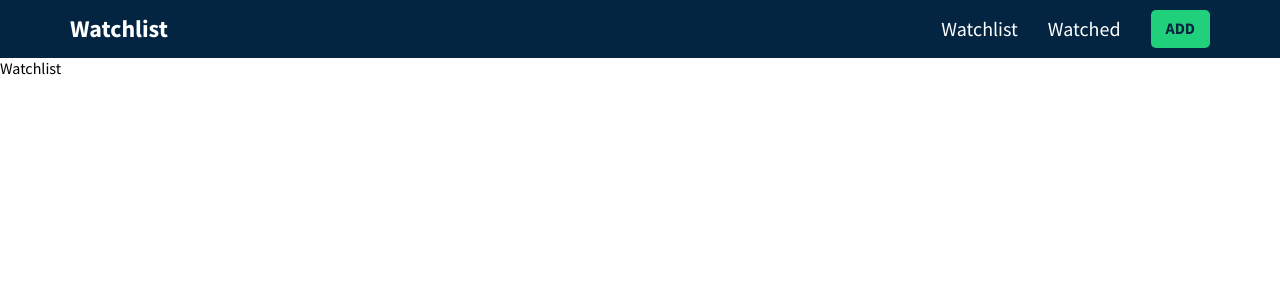
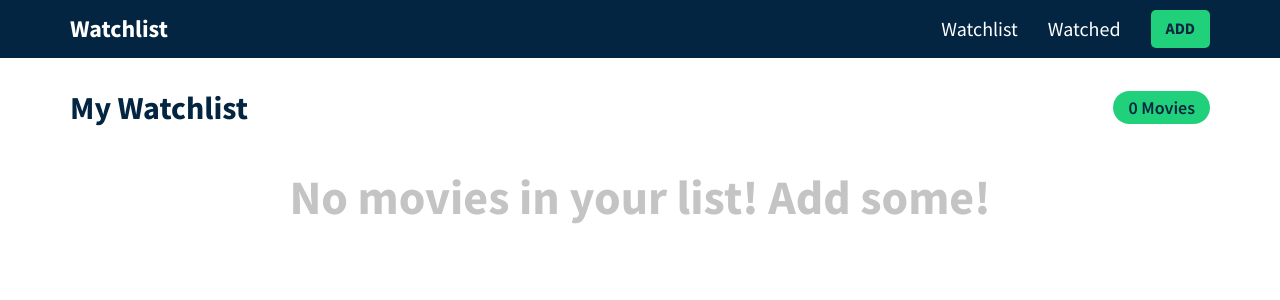
Before and after one commit to jordonkane/my-movie-list, a React (Create React App) app: page / in a window 1280 px wide. Shown: the top 300 px of the page. Built offline with nearby package versions, Linux system fonts and the light colour scheme.

Commit message:
Added movie card and updated watchlist

```diff
--- a/src/components/Add.js
+++ b/src/components/Add.js
@@ -31,7 +31,8 @@
   return (
 
     /*
-      Added input to search for movies.
+      Styling with markup
+      Added input to search for movies
     */
 
     <div className="add-page">
--- /dev/null
+++ b/src/components/MovieCard.js
@@ -0,0 +1,18 @@
+import React from "react";
+import { MovieControls } from "./MovieControls";
+
+// Formatting for movies
+export const MovieCard = ({ movie, type }) => {
+  return ( // Styling
+    <div className="movie-card">
+      <div className="overlay"></div>
+
+      <img
+        src={`https://image.tmdb.org/t/p/w200${movie.poster_path}`}
+        alt={`${movie.title} Poster`}
+      />
+
+      <MovieControls type={type} movie={movie} />
+    </div>
+  );
+};
--- a/src/components/ResultCard.js
+++ b/src/components/ResultCard.js
@@ -24,7 +24,7 @@
 
   const watchedDisabled = storedMovieWatched ? true : false;
 
-  return (
+  return ( // Styling
     <div className="result-card">
       <div className="poster-wrapper">
         {movie.poster_path ? ( // Create an image element
--- a/src/components/Watchlist.js
+++ b/src/components/Watchlist.js
@@ -1,7 +1,34 @@
-import React from 'react'
+import React, { useContext } from "react";
+import { GlobalContext } from "../context/GlobalState";
+import { MovieCard } from "./MovieCard";
 
+// Display watchlist in a grid
 export const Watchlist = () => {
-  return (
-    <div>Watchlist</div>
-  )
-}
+
+  // Access watchlist array from GlobalContext
+  const { watchlist } = useContext(GlobalContext);
+
+  return ( // Styling
+    <div className="movie-page">
+      <div className="container">
+        <div className="header">
+          <h1 className="heading">My Watchlist</h1>
+
+          <span className="count-pill">
+            {watchlist.length} {watchlist.length === 1 ? "Movie" : "Movies"}
+          </span>
+        </div>
+
+        {watchlist.length > 0 ? ( // Movie grid
+          <div className="movie-grid">
+            {watchlist.map((movie) => ( // Map through Watchlist
+              <MovieCard movie={movie} key={movie.id} type="watchlist" />
+            ))}
+          </div>
+        ) : ( // Return if watchlist length is 0 (no movies)
+          <h2 className="no-movies">No movies in your list! Add some!</h2>
+        )}
+      </div>
+    </div>
+  );
+};
```
